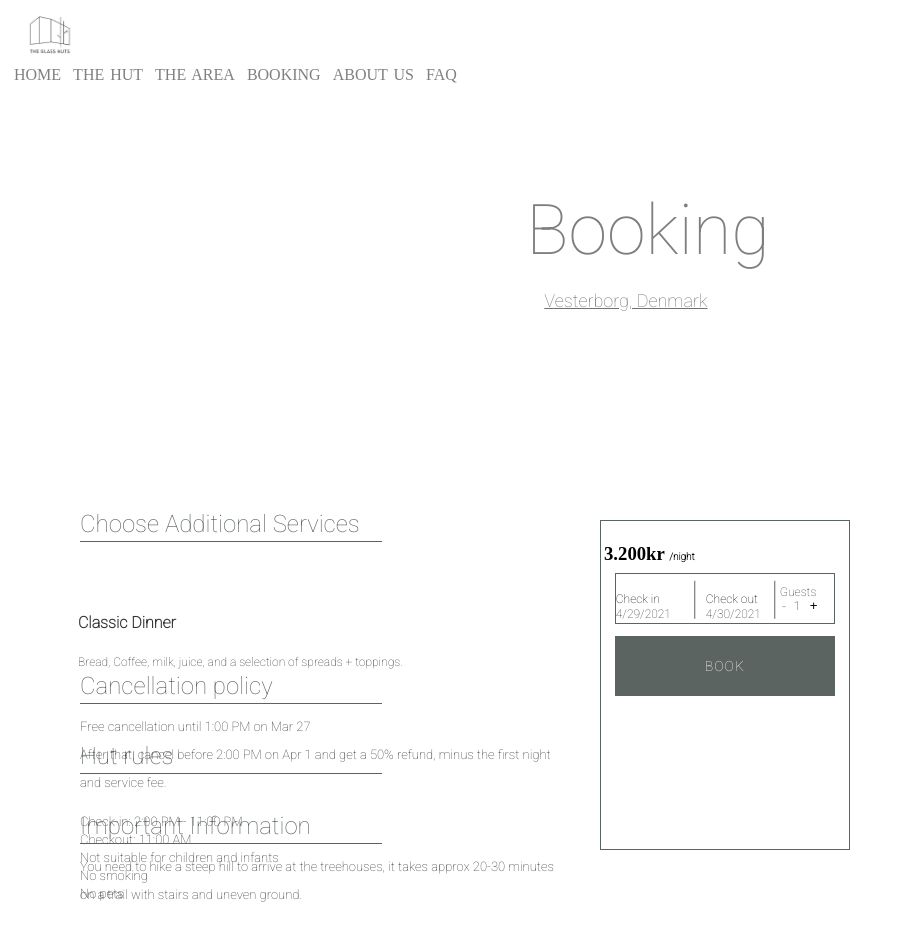
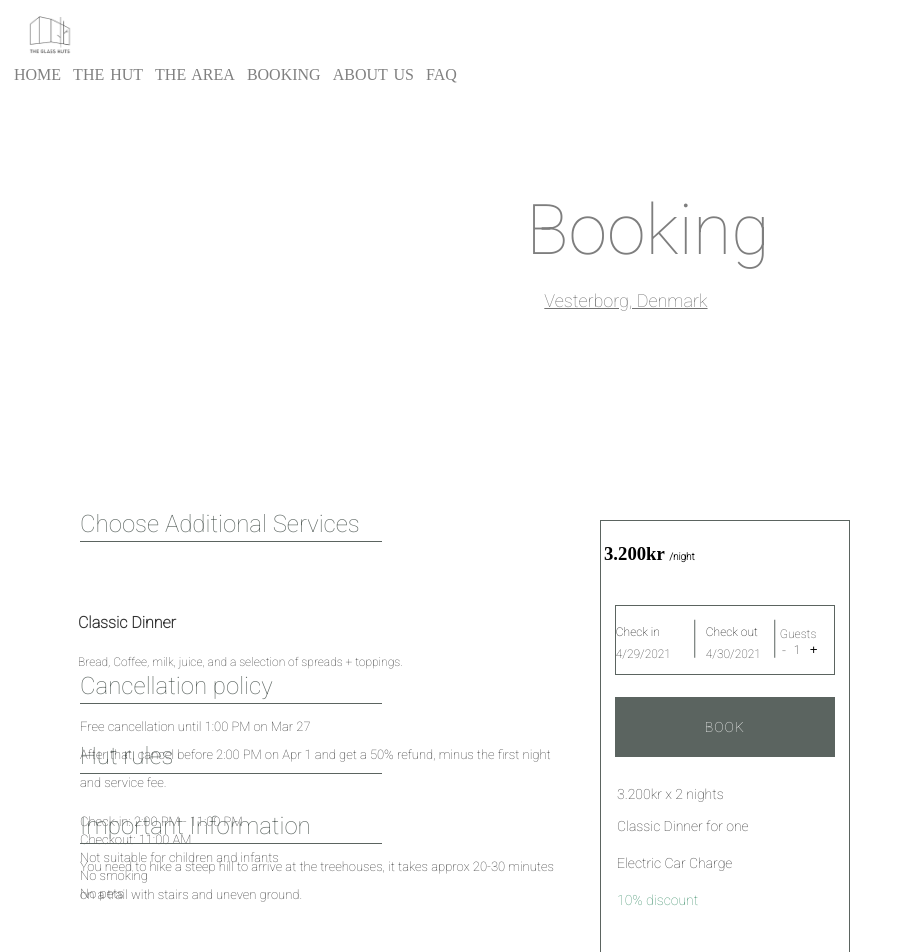
Before and after one commit to renatakov/hotel-website, a React (Create React App) app: page /booking in a window 1280 px wide. Shown: the top 952 px of the page, without its empty margins (0-899 px from the left). Built offline with nearby package versions, Linux system fonts and the light colour scheme.

Commit message:
booking is fixed 2

```diff
--- a/src/pages/Booking/Booking.js
+++ b/src/pages/Booking/Booking.js
@@ -134,6 +134,10 @@ class Booking extends Component {
           <NavLink to="/payment">
             <button className={css.bookpay}>book</button>
           </NavLink>
+          <p className={css.p15booking51}>3.200kr x 2 nights</p>
+          <p className={css.p16booking51}>Classic Dinner for one</p>
+          <p className={css.p17booking51}>Electric Car Charge</p>
+          <p className={css.p18booking51}>10% discount</p>
         </section>
       </>
     );
--- a/src/pages/Booking/Booking.module.css
+++ b/src/pages/Booking/Booking.module.css
@@ -277,7 +277,7 @@ footer {
 .sec5booking {
   position: absolute;
   width: 250px;
-  height: 330px;
+  height: 530px;
   left: 600px;
   top: 65%;
   background: #ffffff;
@@ -294,6 +294,7 @@ em {
 
 .sec51booking {
   position: absolute;
+  height: 70px;
   left: 5.56%;
   right: 5.56%;
   top: 15.84%;
@@ -306,7 +307,7 @@ em {
 .p10booking51 {
   position: absolute;
   width: 60.88px;
-  height: 16px;
+  height: 0px;
   left: 0px;
   top: calc(50% - 16px / 2 - 11.28px);
   font-family: "Roboto";
@@ -340,10 +341,7 @@ em {
   width: 37.51px;
   height: 0px;
   left: 60px;
-  top: 25.2px;
-
-  /* green */
-
+  top: 32.2px;
   border-top: 0.7px solid #5b6460;
   transform: rotate(90deg);
 }
@@ -351,7 +349,7 @@ em {
 .p12booking51 {
   position: absolute;
   width: 60.88px;
-  height: 16px;
+  height: 0px;
   left: 90px;
   top: calc(50% - 16px / 2 - 11.28px);
   font-family: "Roboto";
@@ -385,7 +383,7 @@ em {
   width: 37.51px;
   height: 0px;
   left: 140px;
-  top: 25.2px;
+  top: 32.2px;
   border-top: 0.7px solid #5b6460;
   transform: rotate(90deg);
 }
@@ -393,7 +391,7 @@ em {
 .counter {
   position: absolute;
   width: 65px;
-  height: 32px;
+  height: 52px;
   left: 0px;
   top: 1px;
 }
@@ -403,7 +401,7 @@ em {
   width: 9px;
   height: 18px;
   left: 178px;
-  top: 10px;
+  top: 22px;
 
   font-family: "Roboto", sans-serif;
   font-style: normal;
@@ -419,7 +417,7 @@ em {
   width: 9px;
   height: 0px;
   left: 160px;
-  top: 22px;
+  top: 34px;
 
   opacity: 0.3;
 }
@@ -431,7 +429,7 @@ em {
   width: 9px;
   height: 9px;
   left: 188px;
-  top: 22px;
+  top: 34px;
   color: #000000;
 }
 
@@ -456,7 +454,7 @@ em {
   width: 220px;
   height: 60px;
   left: calc(83% - 384px / 2);
-  top: calc(70% - 60px / 2 - 84.68px);
+  top: calc(55% - 60px / 2 - 84.68px);
   background: #5b6460;
   border: 1px solid #5b6460;
   box-sizing: border-box;
@@ -470,3 +468,67 @@ em {
   text-transform: uppercase;
   color: #ffffff;
 }
+
+.p15booking51 {
+  position: absolute;
+  width: 132px;
+  height: 18.76px;
+  left: 16px;
+  top: calc(52% - 18.76px / 2 - 15.62px);
+  font-family: "Roboto", sans-serif;
+  font-style: normal;
+  font-weight: normal;
+  font-size: 14px;
+  line-height: 18px;
+  display: flex;
+  align-items: center;
+  color: #333333;
+}
+
+.p16booking51 {
+  position: absolute;
+  width: 132px;
+  height: 18.76px;
+  left: 16px;
+  top: calc(58% - 18.76px / 2 - 15.62px);
+  font-family: "Roboto", sans-serif;
+  font-style: normal;
+  font-weight: normal;
+  font-size: 14px;
+  line-height: 18px;
+  display: flex;
+  align-items: center;
+  color: #333333;
+}
+
+.p17booking51 {
+  position: absolute;
+  width: 132px;
+  height: 18.76px;
+  left: 16px;
+  top: calc(65% - 18.76px / 2 - 15.62px);
+  font-family: "Roboto", sans-serif;
+  font-style: normal;
+  font-weight: normal;
+  font-size: 14px;
+  line-height: 18px;
+  display: flex;
+  align-items: center;
+  color: #333333;
+}
+
+.p18booking51 {
+  position: absolute;
+  width: 132px;
+  height: 18.76px;
+  left: 16px;
+  top: calc(72% - 18.76px / 2 - 15.62px);
+  font-family: "Roboto", sans-serif;
+  font-style: normal;
+  font-weight: normal;
+  font-size: 14px;
+  line-height: 18px;
+  display: flex;
+  align-items: center;
+  color: #41916D;
+}
```
Also changed, not shown: src/pages/images/credit-card-solid.svg (added).
